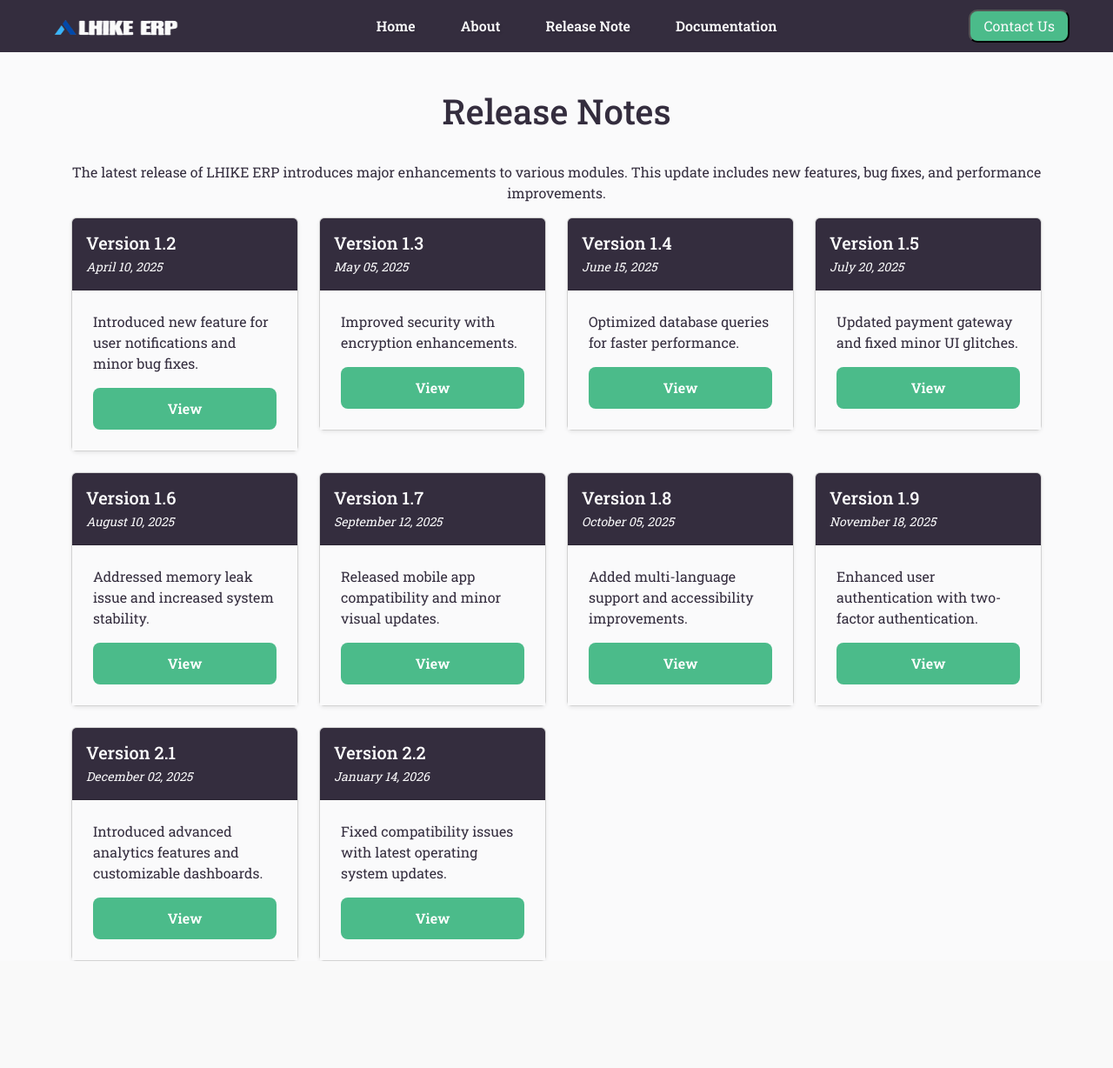
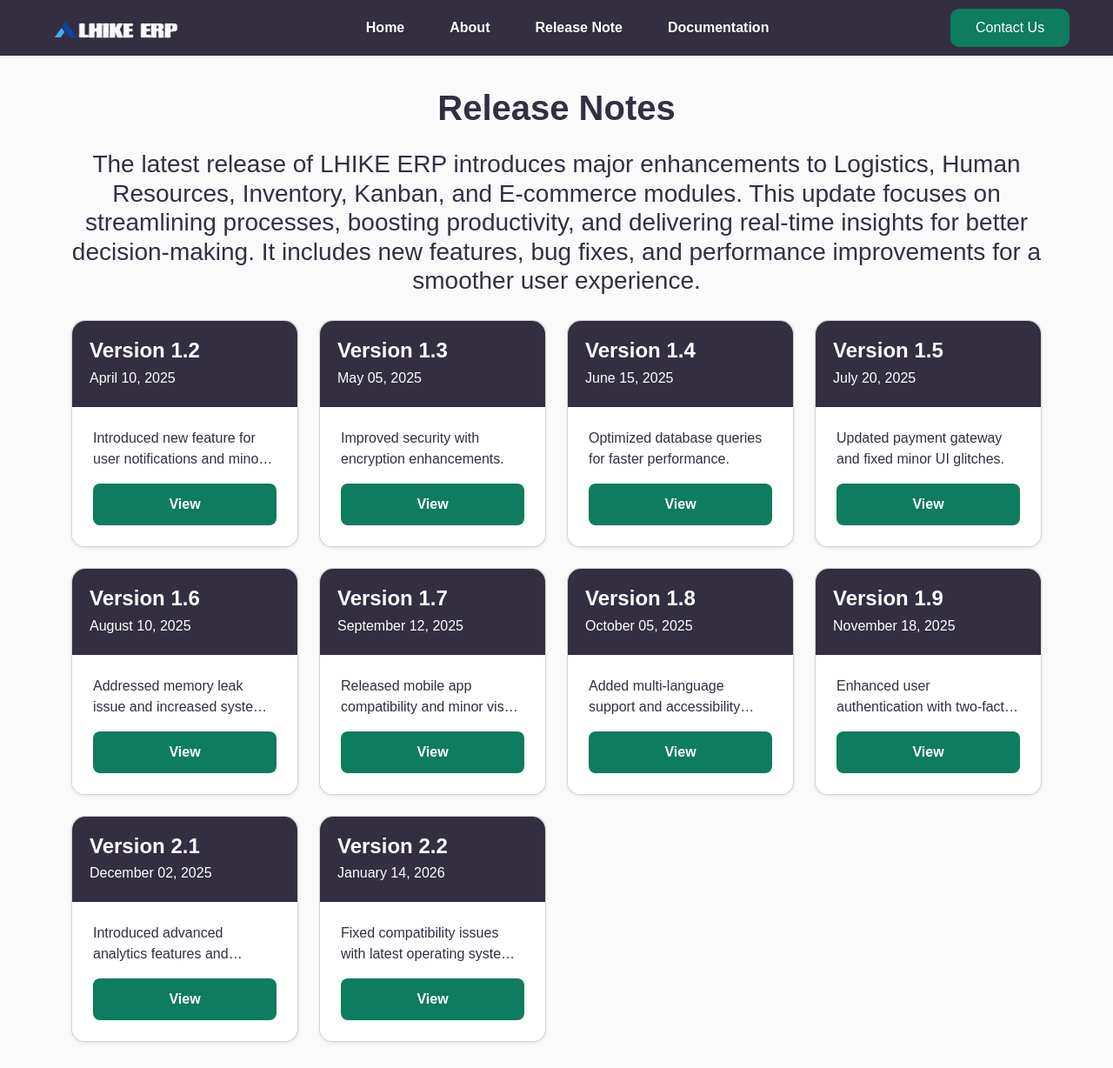
Before and after one commit to KNecessario/HomeRepo, a PHP site: page /releasenote.php in a window 1280 px wide. Shown: the whole page at 87% size. Before the commit the page ends 1105 px from the top, so only its background shows below. Run offline with PHP 8.4, Linux system fonts and the light colour scheme; data comes from the database, SQL or seed files in the repository; some libraries are stand-ins or nearby versions.

Commit message:
improve1

```diff
--- a/css/release.css
+++ b/css/release.css
@@ -1,11 +1,9 @@
-/* Global Styles */
 * {
-  padding: 0;
-  margin: 0;
+  padding: 0px;
+  margin: 0px;
   box-sizing: border-box;
 }
-
-/* Variables */
+/* variables */
 :root {
   --bg-color: #fafafb;
   --primary-color: #342d3e;
@@ -15,19 +13,25 @@
   --accent-color: #4bbb8a;
   --bg-secondary: #677776;
   --bg-black: #201c1c;
+  /** revision */
+  --color-violet:#342F40;
+  --color-green:#0D7C5F;
+  --color-white: #FFFFFF;
+  --color-gray: #F5F5F6;
 }
 
 body {
-  font-family: "Roboto Slab", serif;
+  font-family: "Montserrat", sans-serif;
   background-color: var(--bg-color);
 }
 
 /* Navbar */
 .navbar {
-  background-color: var(--primary-color);
+  background-color: var(--color-violet);
   display: flex;
   align-items: center;
   justify-content: space-between;
+  font-family: "Montserrat", sans-serif;
   padding: 10px 50px;
   font-weight: 600;
   text-shadow: 2px 2px 2px rgba(0, 0, 0, 0.1);
@@ -36,10 +40,12 @@ body {
   z-index: 100;
   top: 0;
   left: 0;
+  padding-bottom: 10px;
 }
 
 .navbar ul {
   display: flex;
+  flex-direction: row;
   list-style: none;
 }
 
@@ -49,20 +55,20 @@ body {
 
 .navbar ul li a {
   text-decoration: none;
-  color: var(--navbar-text-color);
+  color: var(--color-white);
+  transition: 0.3s;
   position: relative;
 }
 
 .navbar ul li a:hover,
 .navbar ul li a.active {
-  color: var(--accent-color);
+  color: var(--color-green);
 }
 
 .nav-pills .nav-link.active {
-  background-color: transparent;
-  color: var(--accent-color) !important;
+  background-color: transparent; /* Change to your preferred color */
+  color: var(--color-green) !important;
 }
-
 .navbar img {
   width: 166px;
   height: 29px;
@@ -73,30 +79,38 @@ body {
   display: block;
   width: 100%;
   height: 2px;
-  background-color: var(--accent-color);
+  background-color: var(--color-green);
   position: absolute;
   bottom: -5px;
   left: 0;
+  color: #4bbb8a;
+}
+.navbar-toggler{
+    color: transparent;
+    background-color: var(--color-white);
 }
 
-.navbar-toggler {
-  background-color: var(--navbar-text-color);
+/**when click the navbar-toggler button  show clickables */
+.navbar-toggler:focus{
+  color: var(--color-white);
 }
+/* Section Styles */
 
-/* Contact Button */
 .btnContact {
-  padding: 5px;
-  width: 150px;
+  padding: 10px 10px;
+  width: 180px;
   border-radius: 10px;
-  background-color: var(--accent-color);
-  color: #fafafb;
+  background-color: var(--color-green);
+  color: var(--color-white);
+  border: none;
+
 }
 
 .btnContact:hover {
-  transform: scale(1.1);
-  transition: transform 0.5s;
-  background: var(--bg-black);
-  color: var(--navbar-text-color);
+  /**dark green */
+  background-color: hsl(164, 51%, 22%);
+  color: var(--color-white);
+  transition: 0.5s;
 }
 
 @media screen and (max-width: 992px) {
@@ -114,6 +128,7 @@ body {
 #containerfluid1 {
   margin-top: 50px;
   width: 100%;
+  padding-bottom: 30px;
 }
 
 #layout1 {
@@ -127,18 +142,21 @@ body {
   width: 80%;
 }
 
-#layout1 h1 {
+#titleID {
   text-align: center;
-  margin-top: 30px;
-  color: var(--text-color);
+  margin-top: 50px;
+  color: var(--color-violet);
+  font-weight: bold;
 }
+
 
 #layout1 #textSub {
   text-align: center;
-  margin-top: 10px;
-  color: var(--text-color);
+  color: var(--color-violet);
+  padding-bottom: 20px;
 }
 
+/* Release Notes Grid */
 /* Release Notes Grid */
 #wrapper1 {
   width: 100%;
@@ -149,65 +167,76 @@ body {
   height: auto;
 }
 
-#wrapper1 .card {
-  color: var(--bg-color);
-  height: 100%; /* Ensures all cards are of equal height */
+.card {
+  color: var(--color-white);
+  height: 100%;
   width: 100%;
   max-width: 360px;
   margin: auto;
   display: flex;
   flex-direction: column;
+  border-radius: 15px;
+
 }
 
+/* Card Header */
 .card-header {
-  background-color: #342D3E;
-  color: white;
-  padding: 16px;
-  border-radius: 12px 12px 0 0;
+  background-color: var(--color-violet);
+  color: var(--color-white);
+  padding: 20px;
   display: flex;
   flex-direction: column;
+  border-radius: 15px 15px 0 0;
+}
+#header1{
+  border-radius: 15px 15px 0 0;
 }
 
-.card-header h3 {
+/* Title */
+.card-header h5 {
   font-size: 1.5rem;
   font-weight: bold;
   margin: 0;
+  color: var(--color-white);
 }
 
 .release-date {
-  font-size: 0.875rem;
-  color: var(--navbar-text-color);
-  font-style: italic;
+  color: var(--color-white);
   margin: 0;
   padding-top: 5px;
 }
 
+/* Card Body */
 .card-body {
   padding: 24px;
   display: flex;
   flex-direction: column;
   justify-content: space-between;
-  flex-grow: 1; /* Ensures content stretches to fill the card */
-  background-color: var(--navbar-text-color);
+  flex-grow: 1;
+  background-color:var(--color-white);
+  border-radius: 0 0 15px 15px;/* Ensures smooth bottom corners */
 }
 
+/* Description */
 .description {
-  color: var(--text-color);
+  color: var(--color-violet);
   margin-bottom: 16px;
   display: -webkit-box;
-  line-clamp: 2; /* Limits text to 2 lines */
+  -webkit-line-clamp: 2;
   -webkit-box-orient: vertical;
   overflow: hidden;
   text-overflow: ellipsis;
+  line-height: 1.5rem;
+  max-height: 3rem;
 }
 
-/* Ensures button stays at the bottom */
+/* Button Styling */
 .view-btn {
   width: 100%;
-  background-color: #4BBB8A;
+  background-color: var(--color-green);
   color: white;
   padding: 12px;
-  border-radius: 8px;
+  border-radius: 8px; /* Applies rounded corners */
   font-weight: 600;
   text-align: center;
   cursor: pointer;
@@ -217,5 +246,5 @@ body {
 }
 
 .view-btn:hover {
-  background-color: #43A57A;
+  background-color: hsl(164, 51%, 22%);
 }
--- a/css/style.css
+++ b/css/style.css
@@ -109,7 +109,7 @@ body {
 
 /*Main content*/
 .container-fluid {
-  height: 95vh;
+  height: 97vh;
   max-width: none; /* Removes any maximum width restrictions */
   margin: 0;
   width: 100vw; /* Ensures full viewport width */
--- a/documentation.php
+++ b/documentation.php
@@ -23,12 +23,10 @@ $result = $conn->query($sql);
     integrity="sha384-QWTKZyjpPEjISv5WaRU9OFeRpok6YctnYmDr5pNlyT2bRjXh0JMhjY6hW+ALEwIH"
     crossorigin="anonymous" />
   <link rel="stylesheet" href="css/documentationStyle.css" />
-  <!--Font import Roboto Slab-->
+  <!--Font Montserrat -->
   <link rel="preconnect" href="https://fonts.googleapis.com" />
   <link rel="preconnect" href="https://fonts.gstatic.com" crossorigin />
-  <link
-    href="https://fonts.googleapis.com/css2?family=Roboto+Slab:wght@100..900&display=swap"
-    rel="stylesheet" />
+  <link href="https://fonts.googleapis.com/css2?family=Montserrat:ital,wght@0,100..900;1,100..900&display=swap" rel="stylesheet">
   <link rel="stylesheet" href="https://fontawesome.com/icons/location-dot?f=classic&s=solid" />
 </head>
 
--- a/php/connection.php
+++ b/php/connection.php
@@ -11,5 +11,4 @@ $conn = new mysqli($servername, $username, $password, $dbname);
 if ($conn->connect_error) {
     die("Connection failed: " . $conn->connect_error);
 }
-echo "Connected successfully";
 ?>
--- a/releasenote.php
+++ b/releasenote.php
@@ -32,8 +32,8 @@ $result = $conn->query($sql);
 
 <body>
 
- <!--nav bar-->
- <nav class="navbar navbar-expand-lg d-flex justify-content-between">
+  <!--nav bar-->
+  <nav class="navbar navbar-expand-lg d-flex justify-content-between">
     <a class="navbar-brand" href="#">
       <img src="image/logo.png" alt="logo" />
     </a>
@@ -75,11 +75,10 @@ $result = $conn->query($sql);
   <!-- Release Notes Section -->
   <section class="container-fluid " id="containerfluid1">
     <div class="container" id="layout1">
-      <h1 class="text-center mb-4">Release Notes</h1>
-      <p class="text-center" id="textSub">
-        The latest release of LHIKE ERP introduces major enhancements to various modules.
-        This update includes new features, bug fixes, and performance improvements.
-      </p>
+      <h1 class="text-center mb-4" id="titleID">Release Notes</h1>
+      <h3 class="text-center" id="textSub">
+        The latest release of LHIKE ERP introduces major enhancements to Logistics, Human Resources, Inventory, Kanban, and E-commerce modules. This update focuses on streamlining processes, boosting productivity, and delivering real-time insights for better decision-making. It includes new features, bug fixes, and performance improvements for a smoother user experience.
+      </h3>
 
       <div class="row g-4">
         <?php
@@ -88,7 +87,7 @@ $result = $conn->query($sql);
         ?>
             <div class="col-md-6 col-lg-4 col-xl-3">
               <div class="card shadow-sm">
-                <div class="card-header">
+                <div class="card-header" id="header1">
                   <h5 class="mb-0"><?php echo htmlspecialchars($row['releasenote_name']); ?></h5>
                   <p class="release-date mb-0"><?php echo date("F d, Y", strtotime($row['note_release_date'])); ?></p>
                 </div>
--- a/selected_modules.php
+++ b/selected_modules.php
@@ -138,7 +138,7 @@ if ($_SERVER['REQUEST_METHOD'] === 'POST') {
             <?php foreach ($versions as $version): ?>
               <div class="card mt-3">
                 <div class="card-body">
-                  <h5 class="card-title">Version: <?php echo htmlspecialchars($version['version_name']); ?></h5>
+                  <h5 class="card-title"><?php echo htmlspecialchars($version['version_name']); ?></h5>
                   <p class="card-text"><?php echo htmlspecialchars($version['description']); ?></p>
 
                 </div>
```
Also changed, not shown: css/documentationStyle.css (+43 -27 lines), image/logo2.png (added).
